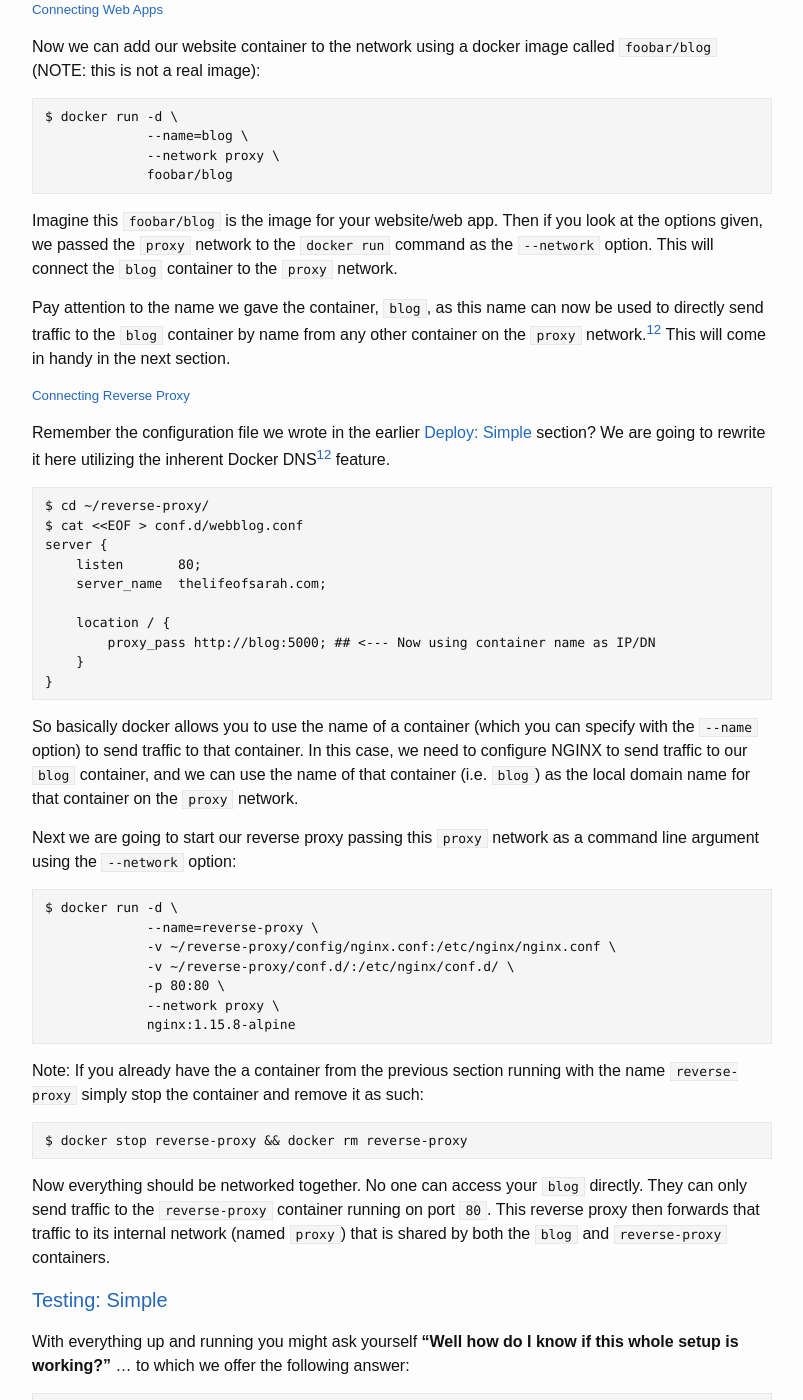
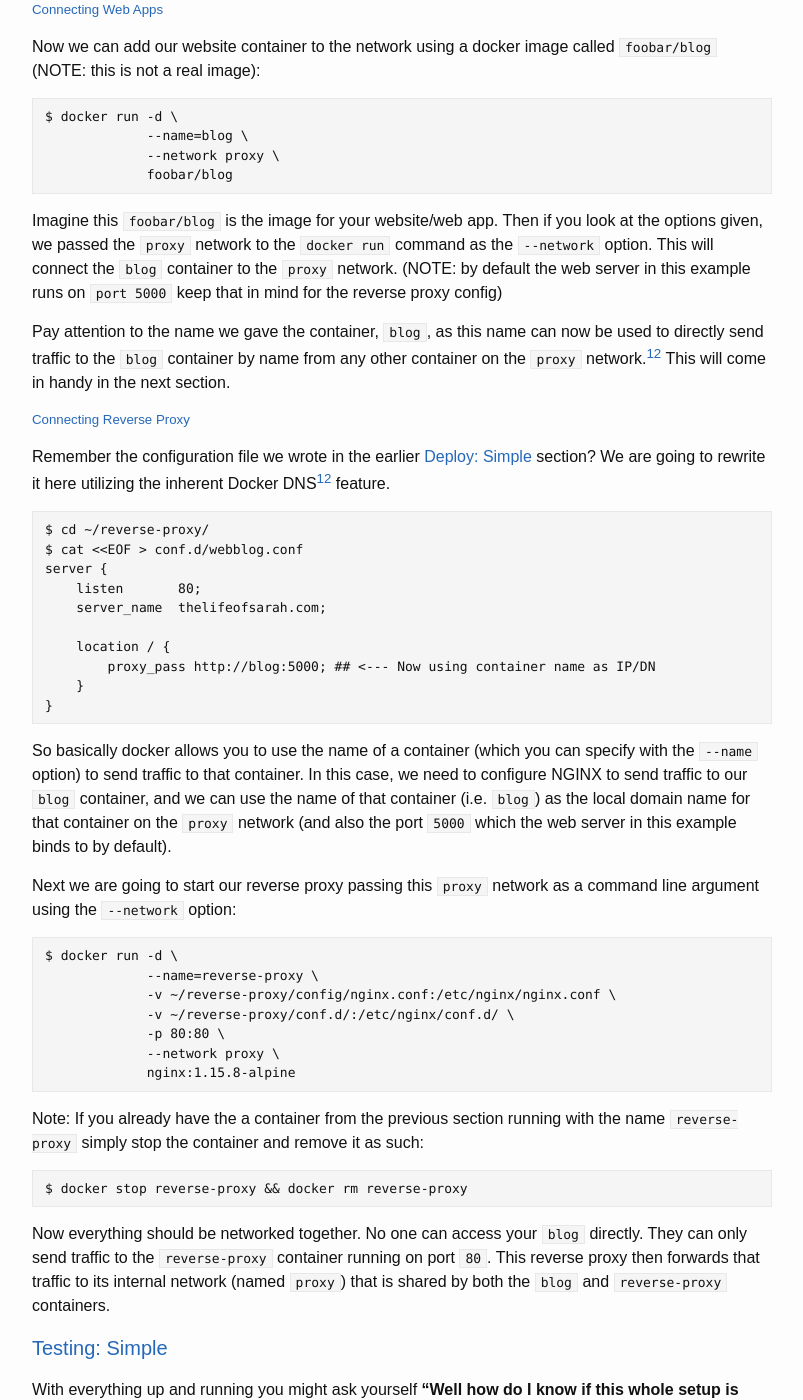
Before and after one commit to RagingTiger/RagingTiger.github.io, a Jekyll site: the page built from _posts/2019-12-12-docker-reverse-proxy.md, in a window 1280 px wide and 1400 px high, scrolled down 4183 px. Shown: the whole window, without its empty margins (238-1041 px from the left). Built offline with Jekyll 4.4.1, drawn with Linux system fonts in a browser that asks for light colours.

Commit message:
Added details about examples for NGINX rev proxy guide

```diff
--- a/_posts/2019-12-12-docker-reverse-proxy.md
+++ b/_posts/2019-12-12-docker-reverse-proxy.md
@@ -200,7 +200,8 @@ $ docker run -d \
 Imagine this `foobar/blog` is the image for your website/web app. Then if you
 look at the options given, we passed the `proxy` network to the `docker run`
 command as the `--network` option. This will connect the `blog` container to
-the `proxy` network.
+the `proxy` network. (NOTE: by default the web server in this example runs on
+`port 5000` keep that in mind for the reverse proxy config)
 
 Pay attention to the name we gave the container, `blog`, as this name can now be
 used to directly send traffic to the `blog` container by name from any other
@@ -227,7 +228,8 @@ So basically docker allows you to use the name of a container (which you can
 specify with the `--name` option) to send traffic to that container. In this
 case, we need to configure NGINX to send traffic to our `blog` container, and we
 can use the name of that container (i.e. `blog`) as the local domain name for
-that container on the `proxy` network.
+that container on the `proxy` network (and also the port `5000` which the
+web server in this example binds to by default).
 
 Next we are going to start our reverse proxy passing this `proxy` network as a
 command line argument using the `--network` option:
```
